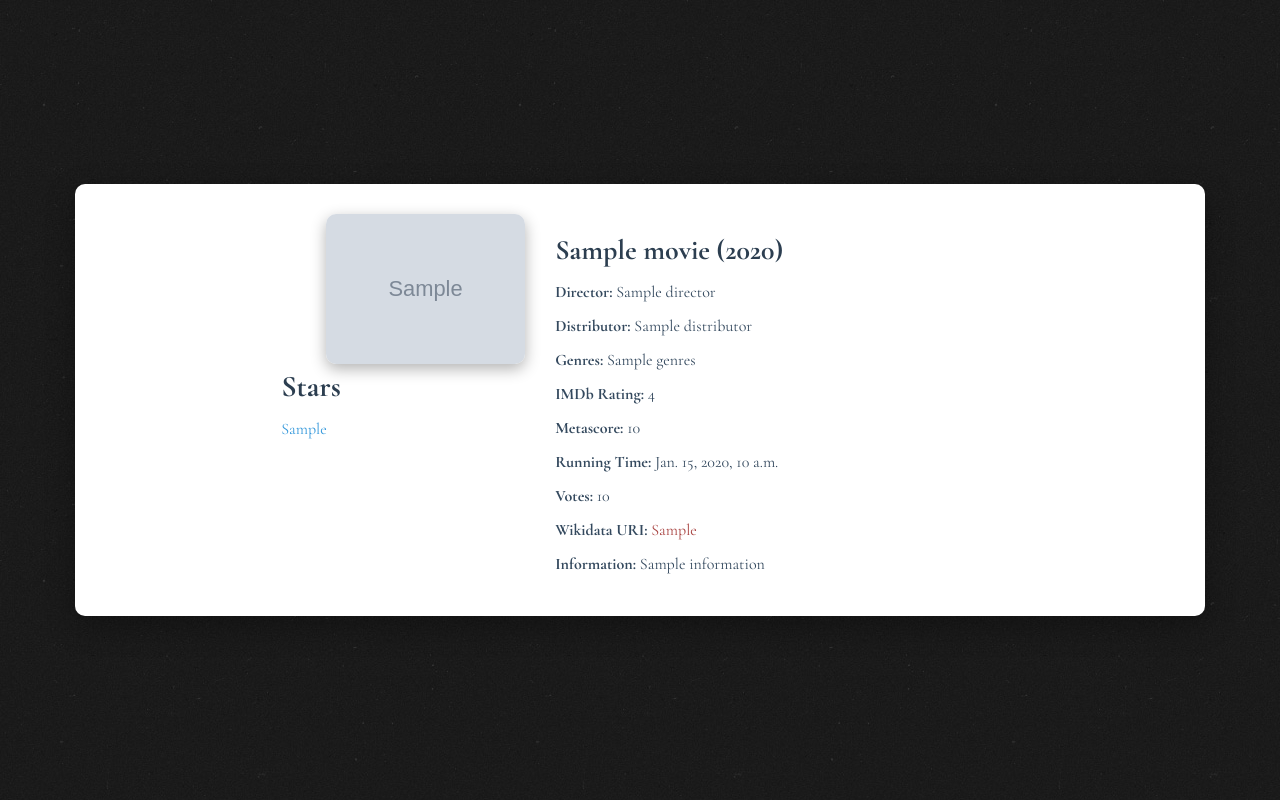
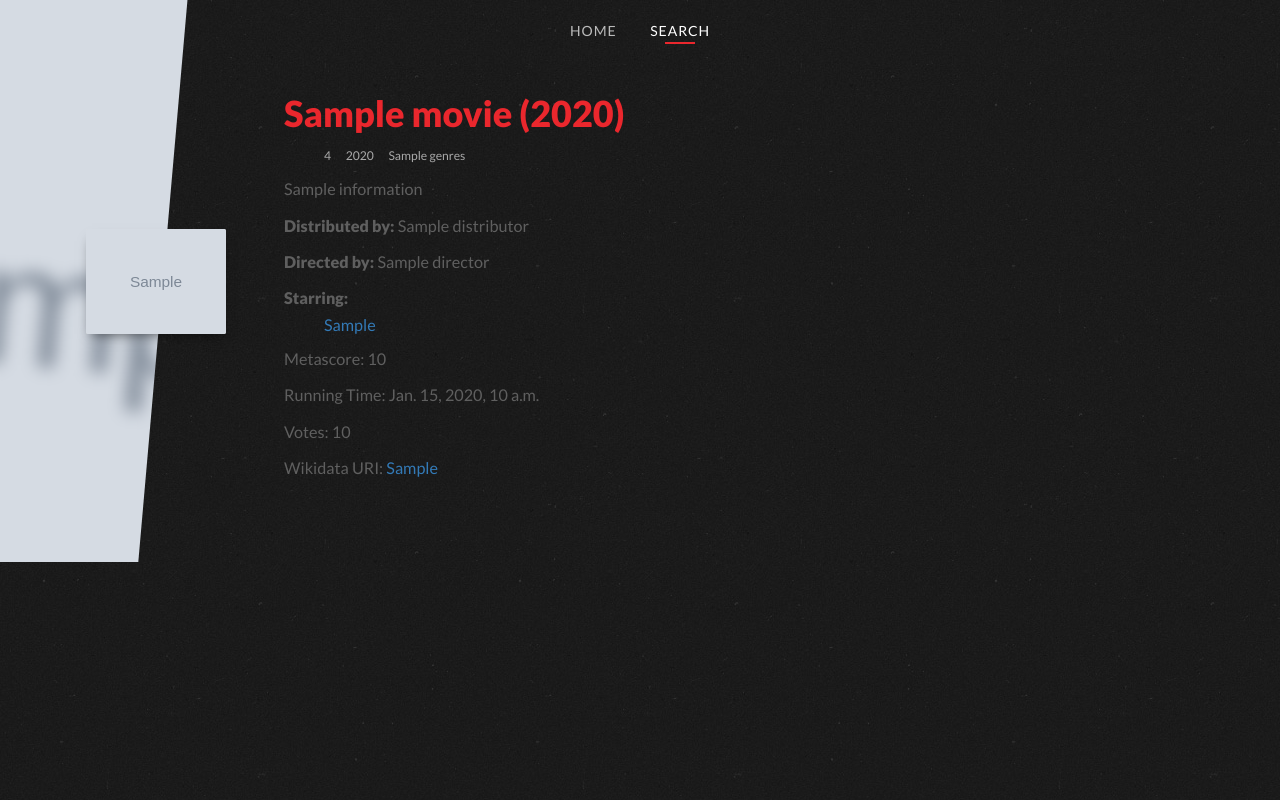
Before and after one commit to Nama-Kelompok/MoviVerse, a Django app: template main/templates/detail_movie.html in a window 1280 px wide. Run offline with Django 5.2, Linux system fonts and the light colour scheme; the template is opened without the code that fills it: most values are stand-ins (such as "Sample title", 1, 10 or a date in 2020); grey boxes marked "Sample" are stand-in pictures; some libraries are stand-ins or nearby versions.

Commit message:
dasdsads

```diff
--- a/main/templates/detail_movie.html
+++ b/main/templates/detail_movie.html
@@ -15,128 +15,60 @@
         <link rel="stylesheet" href="{% static 'user/css/icomoon.css' %}">
         <link rel="stylesheet" href="{% static 'user/css/bootstrap.css' %}">
         <link rel="stylesheet" href="{% static 'user/css/flexslider.css' %}">
-        <link rel="stylesheet" href="{% static 'main/css/style.css' %}">
-        <link rel="stylesheet" href="{% static 'main/css/button.css' %}">
         <link rel="stylesheet" href="{% static 'detail/css/detail.css' %}">
+        <!-- Navbar style  -->
+        <link rel="stylesheet" href="{% static 'main/css/navbar.css' %}">
+    </head>
 
-        <style>
-            body {
-                font-family: 'Cormorant Garamond', serif;
-                background-color: #2c3e50;
-                color: #ecf0f1;
-                margin: 0;
-                display: flex;
-                align-items: center;
-                justify-content: center;
-                min-height: 100vh;
-            }
-
-            .container {
-                background: #fff;
-                color: #2c3e50;
-                padding: 30px;
-                border-radius: 10px;
-                box-shadow: 0 10px 30px rgba(0, 0, 0, 0.3);
-                max-width: 1200px;
-                width: 90%;
-            }
-
-            .movie-poster img {
-                max-width: 100%;
-                height: auto;
-                max-height: 450px;
-                border-radius: 10px;
-                box-shadow: 0 5px 15px rgba(0, 0, 0, 0.3);
-            }
-
-            .movie-details h1 {
-                font-family: 'Cormorant Garamond', serif;
-                font-weight: bold;
-                font-size: 28px;
-                color: #2c3e50;
-            }
-
-            .movie-details h1 a {
-                text-decoration: none;
-                color: #2c3e50;
-            }
-
-            .movie-details h1 a:hover {
-                color: #3498db;
-            }
-
-            .movie-details p {
-                font-size: 16px;
-                color: #34495e;
-                margin-bottom: 10px;
-            }
-
-            .movie-details .bold {
-                font-weight: bold;
-            }
-
-            ul.list-unstyled {
-                padding-left: 0;
-            }
-
-            ul.list-unstyled li {
-                font-size: 16px;
-                color: #2c3e50;
-                margin-bottom: 10px;
-            }
-
-            ul.list-unstyled li a {
-                color: #3498db;
-                text-decoration: none;
-            }
-
-            ul.list-unstyled li a:hover {
-                text-decoration: underline;
-            }
-        </style>
-    </head>
     <body>
-        <div class="container">
+        <!-- Navbar -->
+        <nav class="moviverse-nav" role="navigation">
+            <div class="navcontainer">
                 <div class="row">
-                <div class="col-lg-4 col-md-5 text-center mb-4">
-                    <div class="movie-poster">
-                        <img src="{{ movie.photoUrl }}" alt="{{ movie.title }}">
+                    <!-- Menu -->
+                    <div class="col-xs-12 text-center menu-1 menu-wrap">
+                        <ul>
+                            <li><a href="{% url 'main:landing_page'%}">Home</a></li>
+                            <li class="active"><a href="{% url 'main:main_page'%}">Search</a></li>
+                        </ul>
                     </div>
                 </div>
+            </div>
+        </nav>
 
-                <div class="col-lg-8 col-md-7">
-                    <div class="movie-details">
-                        <h1>
+        <div class="movie">
+            <div class="movie__data">
+                <div class="movie__poster">
+                    <span class="movie__poster--fill">
+                        <img src="{{ movie.photoUrl }}" alt="{{ movie.title }}">
+                    </span>
+                    <span class="movie__poster--featured">
+                        <img src="{{ movie.photoUrl }}" alt="{{ movie.title }}"/>
+                        </span>
+                </div>
+
+                <div class="movie__details">
+                    <h2 class="movie__title">
                         {% if movie.wikidataUri and movie.wikidataUri != "Tidak terdapat data wikidataUri" %}
                             <a href="{{ movie.wikidataUri }}" target="_blank">{{ movie.title }} ({{ movie.releaseYear }})</a>
                         {% else %}
                             {{ movie.title }} ({{ movie.releaseYear }})
                         {% endif %}
-                        </h1>
-                        <p><span class="bold">Director:</span> {{ movie.director }}</p>
-                        <p><span class="bold">Distributor:</span> {{ movie.distributor }}</p>
-                        <p><span class="bold">Genres:</span> {{ movie.genres }}</p>
-                        <p><span class="bold">IMDb Rating:</span> {{ movie.rating }}</p>
-                        <p><span class="bold">Metascore:</span> {{ movie.metaScore }}</p>
-                        <p><span class="bold">Running Time:</span> {{ movie.runningTime }}</p>
-                        <p><span class="bold">Votes:</span> {{ movie.votes }}</p>
-                        <p>
-                            <span class="bold">Wikidata URI:</span>
-                            {% if movie.wikidataUri and movie.wikidataUri != "Tidak terdapat data wikidataUri" %}
-                                <a href="{{ movie.wikidataUri }}" target="_blank" class="text-danger">{{ movie.wikidataUri }}</a>
-                            {% else %}
-                                {{ movie.wikidataUri }}
-                            {% endif %}
-                        </p>
-                        <p><span class="bold">Information:</span> {{ movie.information }}</p>
-                    </div>
-                </div>
-            </div>
+                    </h2>
 
-            <div class="row mt-5">
-                <div class="col-12">
-                    <h2 class="text-dark">Stars</h2>
-                    <ul class="list-unstyled">
+                    <ul class="movie__tags list--inline">
+                        <li class="movie__rated">{{ movie.rating }}</li>
+                        <li class="movie__year">{{movie.releaseYear}}</li>
+                        <li class="movie__year">{{ movie.genres }}</li>
+                    </ul>
+
+                    <p class="movie__plot">{{movie.information}}</p>
+
+                    <div class="movie__credits">
+                        <p><strong>Distributed by:</strong> {{ movie.distributor }}</p>
+                        <p><strong>Directed by:</strong> {{ movie.director }}</p>
+                        <p><strong>Starring:</strong></p>
+                        <ul class="movie__actors list--inline">
                             {% for star in movie.stars %}
                             <li>
                                 {% if star.1 %}
@@ -147,6 +79,19 @@
                             </li>
                             {% endfor %}
                         </ul>
+                    </div>
+
+                    <p><span class="bold">Metascore:</span> {{ movie.metaScore }}</p>
+                    <p><span class="bold">Running Time:</span> {{ movie.runningTime }}</p>
+                    <p><span class="bold">Votes:</span> {{ movie.votes }}</p>
+                    <p>
+                        <span class="bold">Wikidata URI:</span>
+                        {% if movie.wikidataUri and movie.wikidataUri != "Tidak terdapat data wikidataUri" %}
+                            <a href="{{ movie.wikidataUri }}" target="_blank" class="text-primary">{{ movie.wikidataUri }}</a>
+                        {% else %}
+                            {{ movie.wikidataUri }}
+                        {% endif %}
+                    </p>
                 </div>
             </div>
         </div>
--- a/main/urls.py
+++ b/main/urls.py
@@ -1,5 +1,5 @@
 from django.urls import path
-from main.views import movie_page, search_movies, get_movie_data, landing_page, main_page, fetch_cast_uri
+from main.views import movie_page, search_movies, get_movie_data, landing_page, main_page, fetch_cast_uri, get_movie_details
 from . import views
 
 app_name = 'main'
@@ -8,7 +8,7 @@ urlpatterns = [
     path('', landing_page, name='landing_page'),
     path('wiki/<str:id>', movie_page, name='movie_page'),
     path('entity/<str:id>', get_movie_data, name='get_movie_data'),
-    path("movie/<path:uri>/", views.get_movie_details, name="movie_detail"),
+    path("movie/<path:uri>/", get_movie_details, name="movie_detail"),
     path("search", search_movies, name="search_movie"),
     path("main_search", main_page, name="main_page"),
     path("cast/<path:uri>/<str:nama>/", fetch_cast_uri, name="fetch_cast")
--- a/static/detail/css/detail.css
+++ b/static/detail/css/detail.css
@@ -1,17 +1,12 @@
 @import url('https://fonts.googleapis.com/css?family=Lato:400,900');
 
-* {
-  box-sizing: border-box;
-}
-
 body {
-  display: flex;
-  align-items: center;
-  justify-content: center;
-  padding: 12px;
-  min-height: 100vh;
-  font-family: 'Lato', sans-serif;
-  background-color: whitesmoke;
+    font-family: 'Lato', sans-serif;
+    font-weight: 40px;
+    font-size: 18px;
+    line-height: 1.7;
+    color: rgba(255, 255, 255, 0.3);
+    background: #000 url(../../user/images/broken_noise.png) repeat;
 }
 
 h1,
@@ -44,14 +39,6 @@ strong {
   font-weight: 900;
 }
 
-input {
-  padding: 6px;
-  font-family: 'Lato', sans-serif;
-  font-size: 16px;
-  border: 1px solid gainsboro;
-  border-radius: 2px;
-}
-
 .list--inline li {
   display: inline-block;
 }
@@ -61,14 +48,13 @@ input {
 }
 
 .movie {
+  margin-top: 10%;
+  background: #000 url(../../user/images/broken_noise.png) repeat;
   position: relative;
   overflow: hidden;
-  margin: 12px auto;
+  margin: 0;
   width: 100%;
-  max-width: 800px;
-  background-color: white;
-  border-radius: 0.8em;
-  box-shadow: rgba(0, 0, 0, 0.2) 0 30px 18px -24px;
+  z-index: 1000;
 }
 
 .movie__data {
@@ -76,7 +62,7 @@ input {
   display: flex;
   flex-direction: column;
   justify-content: center;
-  min-height: 400px; /* 200px * 2 */
+  min-height: 400px;
 }
 
 @media (min-width: 600px) {
--- a/static/main/css/searchbar.css
+++ b/static/main/css/searchbar.css
@@ -7,6 +7,12 @@
   align-items: center;
   position: relative;
   z-index: 1000;
+}
+
+@media (max-width: 1000px) {
+  #search-section {
+    margin-top: 15%;
+  }
 }
 
 .searchContainer {
```
Also changed, not shown: static/detail/css/navbard.css (added, +169 -0 lines), templates/header.html (deleted, +0 -48 lines). Lines whose indentation alone changed are shown as unchanged.
